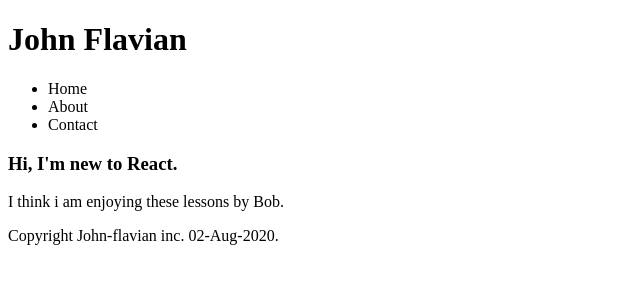
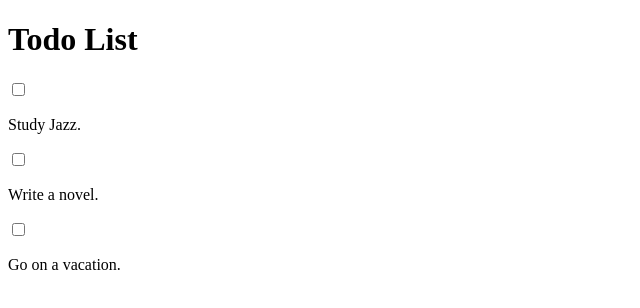
Before and after one commit to John-Flavian/Bob-react-lessons, a React (Create React App) app: page / in a window 1280 px wide. Shown: the top 308 px of the page, without its empty margins (0-640 px from the left). Built offline with nearby package versions, Linux system fonts and the light colour scheme.

Commit message:
Created a static todo list, passed the fourth challenge

```diff
--- a/src/App.js
+++ b/src/App.js
@@ -1,14 +1,15 @@
 import React from 'react';
-import Navbar from './Components/Navbar';
-import MainContent from './Components/MainContent';
-import Footer from './Components/Footer';
 
 function App() {
   return (
     <div>
-      <Navbar />
-      <MainContent />
-      <Footer />
+      <h1>Todo List</h1>
+
+        <input type="checkbox" id="item1" /> <p>Study Jazz.</p>
+
+        <input type="checkbox" id="item1" /> <p>Write a novel.</p>
+
+        <input type="checkbox" id="item1" /> <p>Go on a vacation.</p>
 
     </div>
   )
```
